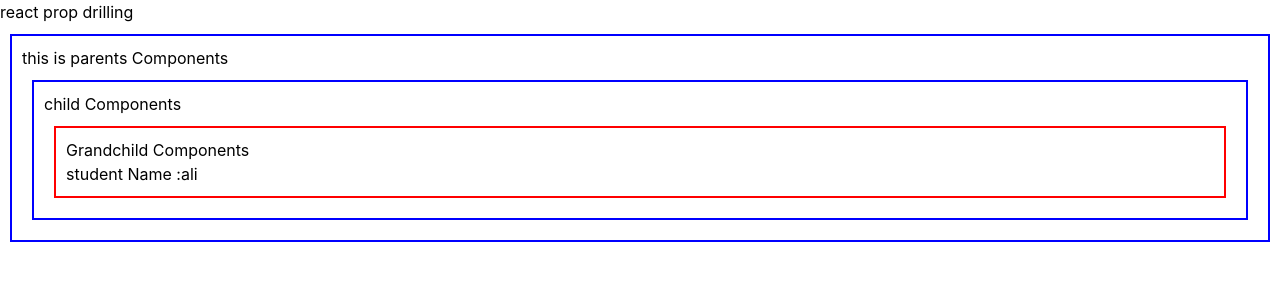
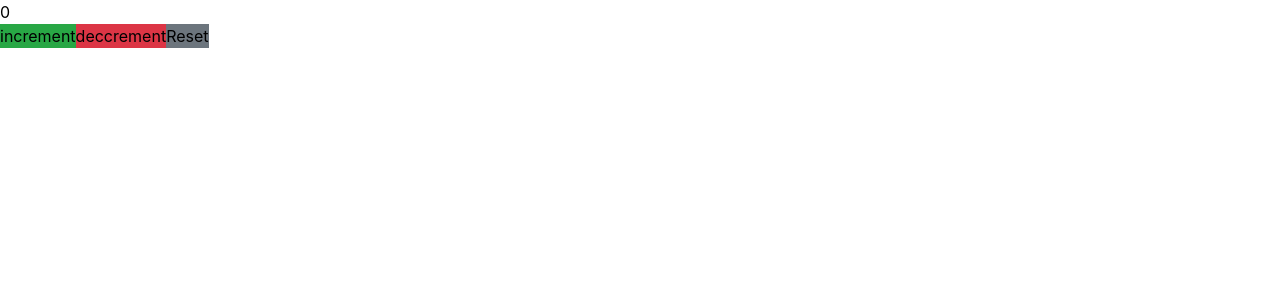
Before and after one commit to MuhammadHamid89/project, a React (Vite) app: page / in a window 1280 px wide. Shown: the top 300 px of the page. Built offline with nearby package versions, Linux system fonts and the light colour scheme.

Commit message:
useState practice

```diff
--- a/src/App.jsx
+++ b/src/App.jsx
@@ -1,16 +1,9 @@
-// import Card from "./Components/Cardchildprop" // child prop
-import Parent from "./Components/Parent"
+import UseState from "./Components/UseState"
 
 function App(){
-  const studentName='ali'
   return(
     <>
-   {/* <Card> // prop child
-    <h2>hello to main file</h2>
-   </Card> */}
-    <h1>react prop drilling</h1>
-    <Parent studentName={studentName} />
-
+    <UseState />
     </>
   )
 }
--- /dev/null
+++ b/src/Components/UseState.jsx
@@ -0,0 +1,52 @@
+// import { useState } from "react";
+// function UseState(){
+//   const[count,setCount]=useState(0)
+//   return(
+//     <>
+//     <h1>{count}</h1>
+//     <button onClick={()=>setCount(count+1)}>press this</button>
+//     </>
+//   )
+// }
+// export default UseState
+
+
+// import { useState } from "react"
+// function UseState(){
+//     const [name,setName]=useState("")
+//     return(
+//         <>
+//         <h2>hello,{name}</h2>
+//         <input value={name} onChange={(e)=>setName(e.target.value)} style={{border:'2px solid black'}} />
+//         </>
+//     )
+// }
+// export default UseState
+
+
+// import { useState } from "react"
+// function UseState(){
+//     const[dark,setDark]=useState(false)
+//     return(
+//         <>
+//             <button onClick={()=>setDark(!dark)} style={{border:'2px solid black', padding:'1px', margin:'1px'}}>press this</button>
+//             <h2>{dark ? "dark mode" : 'light mode'}</h2>
+//         </>
+//     )
+// }
+// export default UseState
+
+import './usestate.css'
+import { useState } from "react"
+function Counter(){
+    const [count,setCount]=useState(0)
+    return(
+        <>
+            <h1>{count}</h1>
+            <button className="btn-inc" onClick={()=>setCount(count+1)}>increment</button>
+            <button className="btn-dec" onClick={()=> setCount(count-1)}>deccrement</button>
+            <button className="btn-reset" onClick={()=>setCount(0)}>Reset</button>
+        </>
+    )
+}
+export default Counter
--- /dev/null
+++ b/src/Components/usestate.css
@@ -0,0 +1,49 @@
+.counter-container {
+  display: flex;
+  flex-direction: column;
+  align-items: center;
+  justify-content: center;
+  height: 100vh;
+  font-family: Arial, sans-serif;
+  background-color: #f4f4f9;
+}
+
+.counter-container h1 {
+  font-size: 60px;
+  margin-bottom: 20px;
+  color: #333;
+}
+
+.btn-group {
+  display: flex;
+  gap: 10px;
+}
+
+.counter-container button {
+  padding: 10px 20px;
+  font-size: 16px;
+  font-weight: bold;
+  cursor: pointer;
+  border: none;
+  border-radius: 6px;
+  color: white;
+  transition: 0.2s ease;
+}
+
+/* Alag alag rang buttons ke liye */
+.btn-inc {
+  background-color: #28a745; /* Hara rang increment ke liye */
+}
+
+.btn-dec {
+  background-color: #dc3545; /* Lal rang decrement ke liye */
+}
+
+.btn-reset {
+  background-color: #6c757d; /* Grey rang reset ke liye */
+}
+
+.counter-container button:hover {
+  opacity: 0.85;
+  transform: scale(1.05);
+}
```
Also changed, not shown: 1 other file (tests, documents, lock files or other folders).
